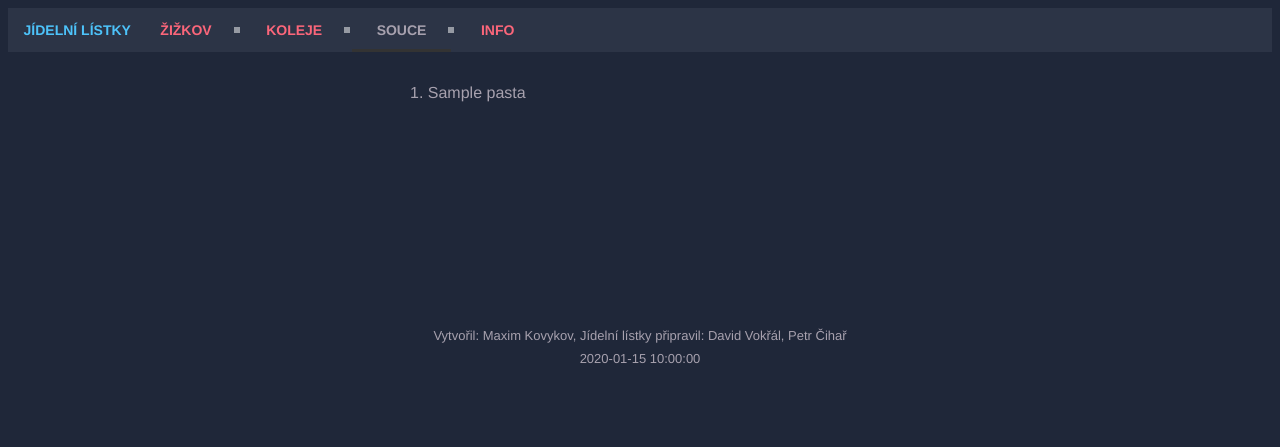
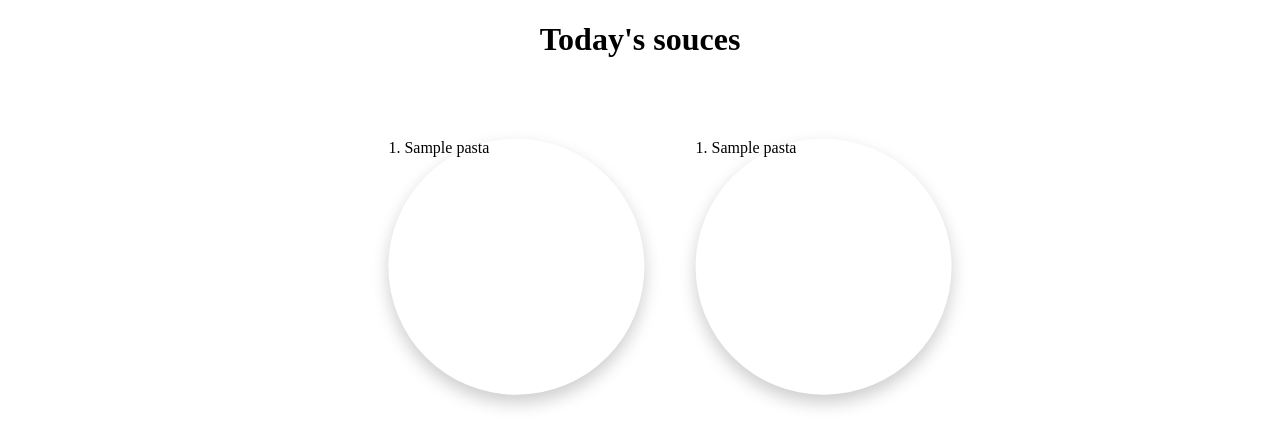
Before and after one commit to Luminaar/jidelni_listky, a Flask app: template templates/souce.html in a window 1280 px wide. Shown: the top 447 px of the page. Run offline with Flask 2, Linux system fonts and the light colour scheme; the template is opened without the code that fills it: most values are stand-ins (such as "Sample title", 1, 10 or a date in 2020).

Commit message:
new design for souce page

```diff
--- /dev/null
+++ b/static/souce.css
@@ -0,0 +1,28 @@
+.circle {
+  width: 20%;
+  padding-bottom: 20%;
+  height: 0;
+  border-radius: 50%;
+  float:left;
+  margin: 30px;
+
+  box-shadow: 0 8px 17px 0 rgba(0, 0, 0, 0.2);
+}
+
+.first {
+  position: absolute;
+  left: 40%;
+  top: 20%;
+  transform: translate(-60%, -20%);
+}
+
+.second {
+  position: absolute;
+  left: 60%;
+  top: 20%;
+  transform: translate(-40%, -20%);
+}
+
+h1 {
+  text-align: center;
+}
--- a/static/style.css
+++ b/static/style.css
@@ -122,21 +122,6 @@ h2 a {
   color: #FB667A;
   text-decoration: none;
 }
-
-.circle {
-  width: 200px;
-  height: 200px;
-  border-radius: 50%;
-  float:left;
-  margin: 30px;
-}
-
-.wrap {
-  margin-left: auto;
-  margin-right: auto;
-  width: 520px;
-}
-
 
 /* Menu bar */
 #cssmenu {
--- a/templates/souce.html
+++ b/templates/souce.html
@@ -1,47 +1,33 @@
+<!DOCTYPE html>
+
 <html>
 
 	<head>
-        <title>Jídelní lístek</title>
-        <link rel="stylesheet" type="text/css" href="{{ url_for('static', filename='style.css')}}">
+        <title>Souce color</title>
+        <link rel="stylesheet" type="text/css" href="{{ url_for('static', filename='souce.css')}}">
         <link rel="shortcut icon" href="{{ url_for('static', filename='favicon.ico') }}">
 	</head>
 
 
 	<body>
-		<div id="cssmenu">
-			<ul>
-				<li><span><p>&nbsp&nbsp&nbsp jídelní lístky</p></span></li>
 
-				{% block menu %}
+    <h1>Today's souces</h1>
 
-					<li><a href='http://jidelnicky.herokuapp.com'><span>žižkov</span></a></li>
-					<li><a href='http://jidelnicky.herokuapp.com/koleje'><span>koleje</span></a></li>
-					<li class='active'><a href='http://jidelnicky.herokuapp.com/souce'><span>souce</span></a></li>
-					<li class='last'><a href='http://jidelnicky.herokuapp.com'><span>info</span></a></li>
+    <div class='circle first' style='{{pastas[0][2]}}'>
+      {{pastas[0][0]}}. {{pastas[0][1]}}
+    </div>
 
-				{% endblock %}
+    <div class='circle second' style='{{pastas[1][2]}}'>
+      {{pastas[1][0]}}. {{pastas[1][1]}}
+    </div>
 
-			</ul>
-		</div>
 
-    <div class='wrap'>
-      {% for p in pastas: %}
-        <div class='circle' style='{{p[2]}}'>
-          {{p[0]}}. {{p[1]}}
-        </div>
-      {% endfor %}
-    </div>
+
+
 
     <div style='clear: both;'></div>
 
 
 	</body>
 
-    <foot>
-        <p align="center" style="font-size:small">Vytvořil: Maxim Kovykov, Jídelní lístky připravil: David Vokřál,
-            Petr Čihař <br>
-            {{last_updated}}
-        </p>
-    </foot>
-
 </html>
```
